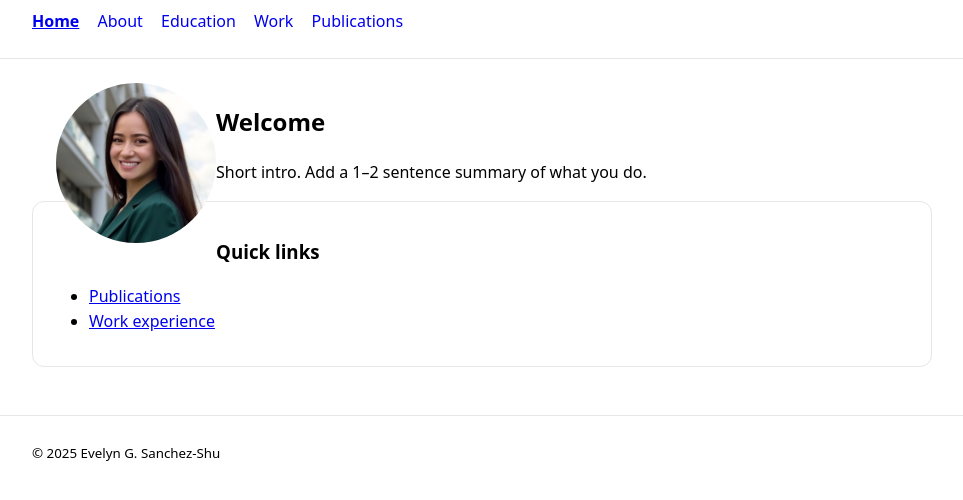
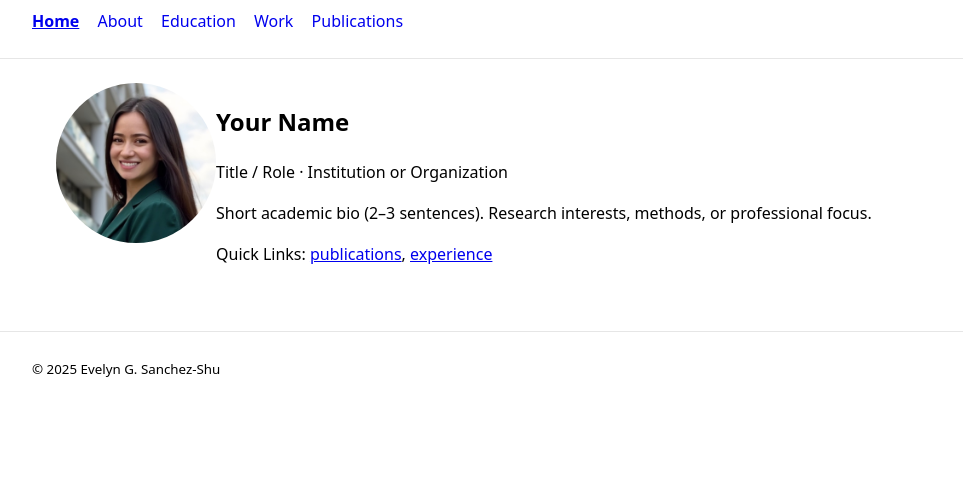
Before and after one commit to evelyngsanchezshu/evelyngsanchezshu.github.io, a plain HTML site: page index.html in a window 1280 px wide. Shown: the part 70-570 px from the top of the page, without its empty margins (158-1121 px from the left). Drawn offline with Linux system fonts and the light colour scheme.

Commit message:
Update index.html

```diff
--- a/index.html
+++ b/index.html
@@ -24,17 +24,25 @@
     <img
     src="assets/img/headshot.JPG"
     alt="Headshot of Evelyn G. Sanchez-Shu"
-    class="headshot"/>
-    <h2>Welcome</h2>
-    <p>Short intro. Add a 1–2 sentence summary of what you do.</p>
+    class="headshot"
+      />
 
-    <section class="card">
-      <h3>Quick links</h3>
-      <ul>
-        <li><a href="publications.html">Publications</a></li>
-        <li><a href="work.html">Work experience</a></li>
-      </ul>
-    </section>
+    <div class="academic-content">
+      <h2>Your Name</h2>
+      <p class="subtitle">
+        Title / Role · Institution or Organization
+      </p>
+
+      <p>
+        Short academic bio (2–3 sentences). Research interests, methods, or professional focus.
+      </p>
+
+      <p>
+      Quick Links:
+      <a href="publications.html">publications</a>,
+      <a href="work.html">experience</a>
+      </p>
+    </div>
   </main>
 
   <footer class="site-footer">
```
